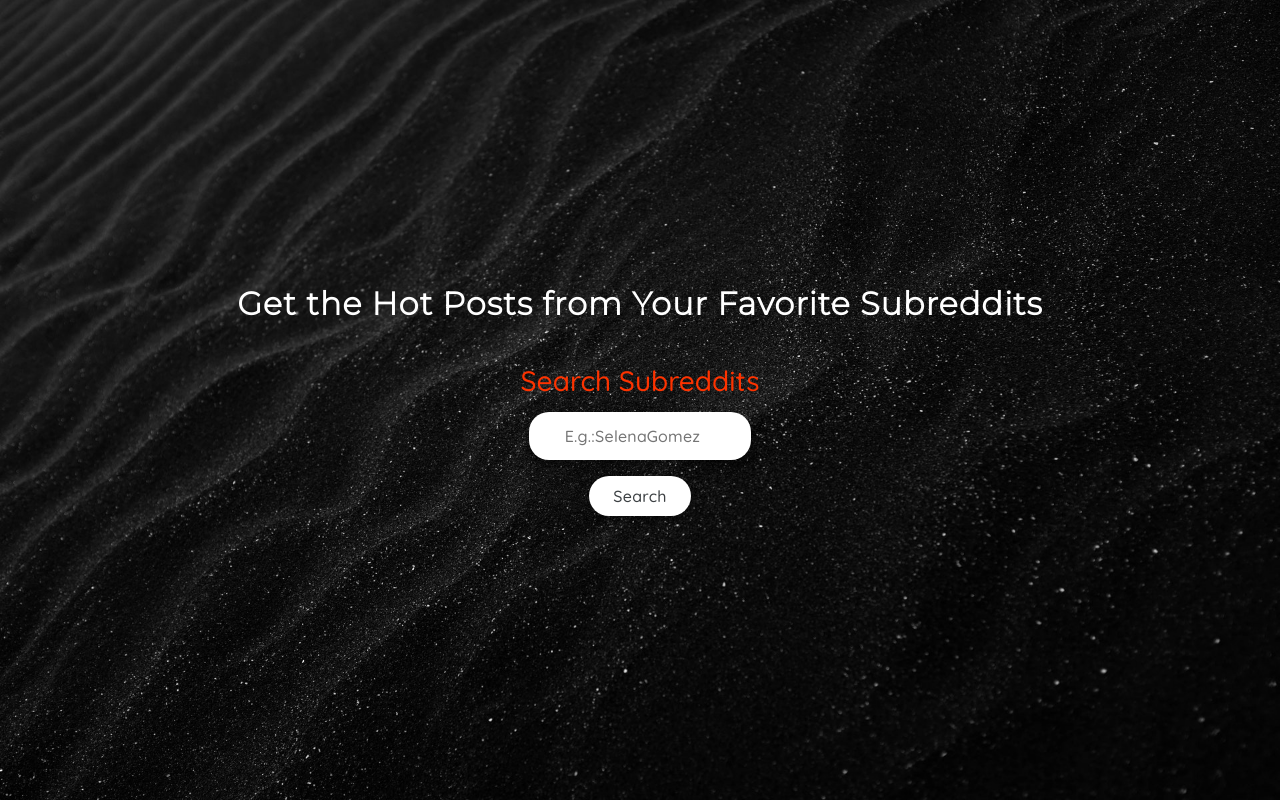
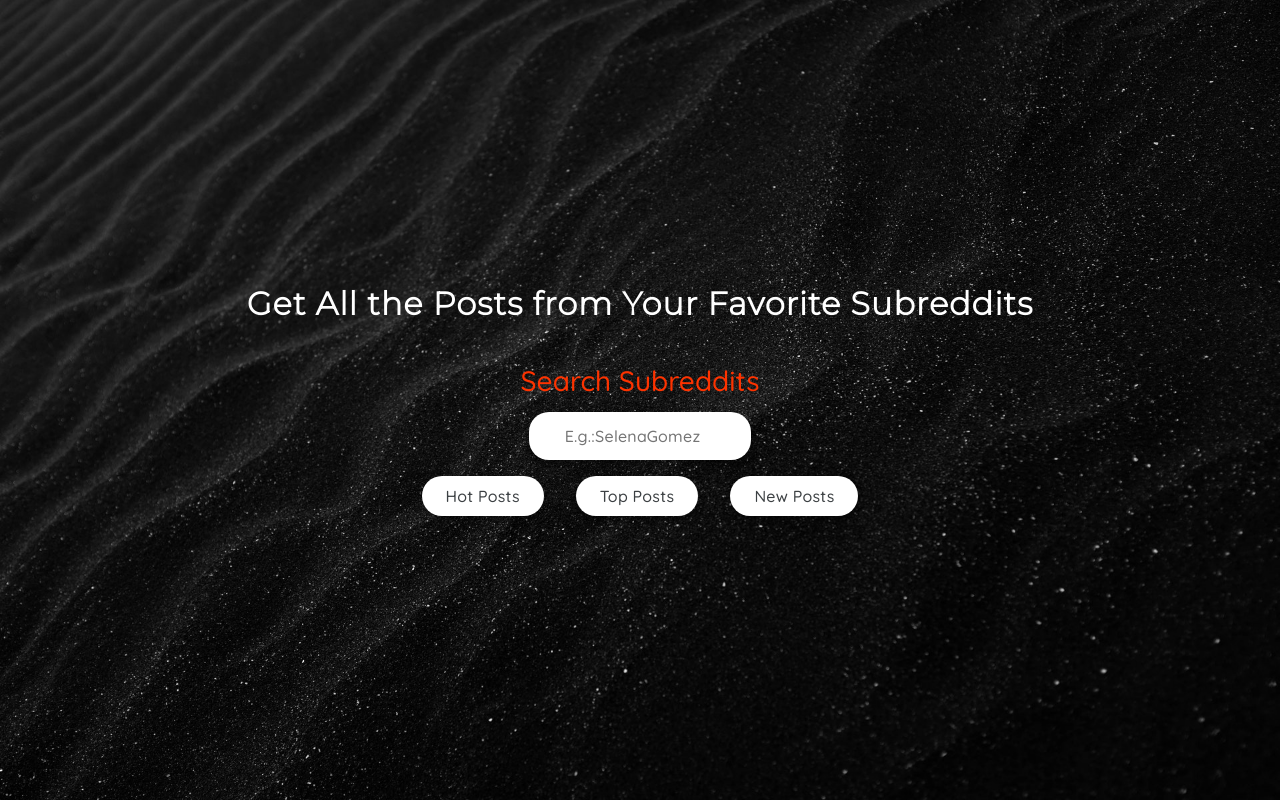
Before and after one commit to n-ii-ma/React-Subreddit, a React (Create React App) app: page / in a window 1280 px wide. Built offline with nearby package versions, Linux system fonts and the light colour scheme.

Commit message:
Hot, Top, New

```diff
--- a/src/App.css
+++ b/src/App.css
@@ -59,6 +59,7 @@ h1 {
 }
 
 .search-btn {
+  margin: 0 1em;
   margin-bottom: 2em;
   cursor: pointer;
   height: 40px;
--- a/src/app/App.js
+++ b/src/app/App.js
@@ -5,7 +5,7 @@ import "../App.css";
 function App() {
   return (
     <div className="App">
-      <h1>Get the Hot Posts from Your Favorite Subreddits</h1>
+      <h1>Get All the Posts from Your Favorite Subreddits</h1>
       <Search />
       <PostList />
     </div>
--- a/src/components/Search.js
+++ b/src/components/Search.js
@@ -6,17 +6,33 @@ const Search = () => {
   const [input, setInput] = useState("");
   const dispatch = useDispatch();
 
-  const apiAddress = `https://www.reddit.com/r/${input}.json`;
+  const hotApiAddress = `https://www.reddit.com/r/${input}/hot.json`;
+  const topApiAddress = `https://www.reddit.com/r/${input}/top.json`;
+  const newApiAddress = `https://www.reddit.com/r/${input}/new.json`;
 
-  const handleSearch = (e) => {
+  const handleHot = (e) => {
     e.preventDefault();
     if (!input) return;
 
-    dispatch(getPosts(apiAddress));
+    dispatch(getPosts(hotApiAddress));
+  };
+
+  const handleTop = (e) => {
+    e.preventDefault();
+    if (!input) return;
+
+    dispatch(getPosts(topApiAddress));
+  };
+
+  const handleNew = (e) => {
+    e.preventDefault();
+    if (!input) return;
+
+    dispatch(getPosts(newApiAddress));
   };
 
   return (
-    <form onSubmit={handleSearch}>
+    <form>
       <label htmlFor="search" className="search-label">
         Search Subreddits
       </label>
@@ -29,8 +45,14 @@ const Search = () => {
         required
       />
       <br />
-      <button type="submit" className="search-btn">
-        Search
+      <button type="submit" onClick={handleHot} className="search-btn">
+        Hot Posts
+      </button>
+      <button type="submit" onClick={handleTop} className="search-btn">
+        Top Posts
+      </button>
+      <button type="submit" onClick={handleNew} className="search-btn">
+        New Posts
       </button>
     </form>
   );
```
